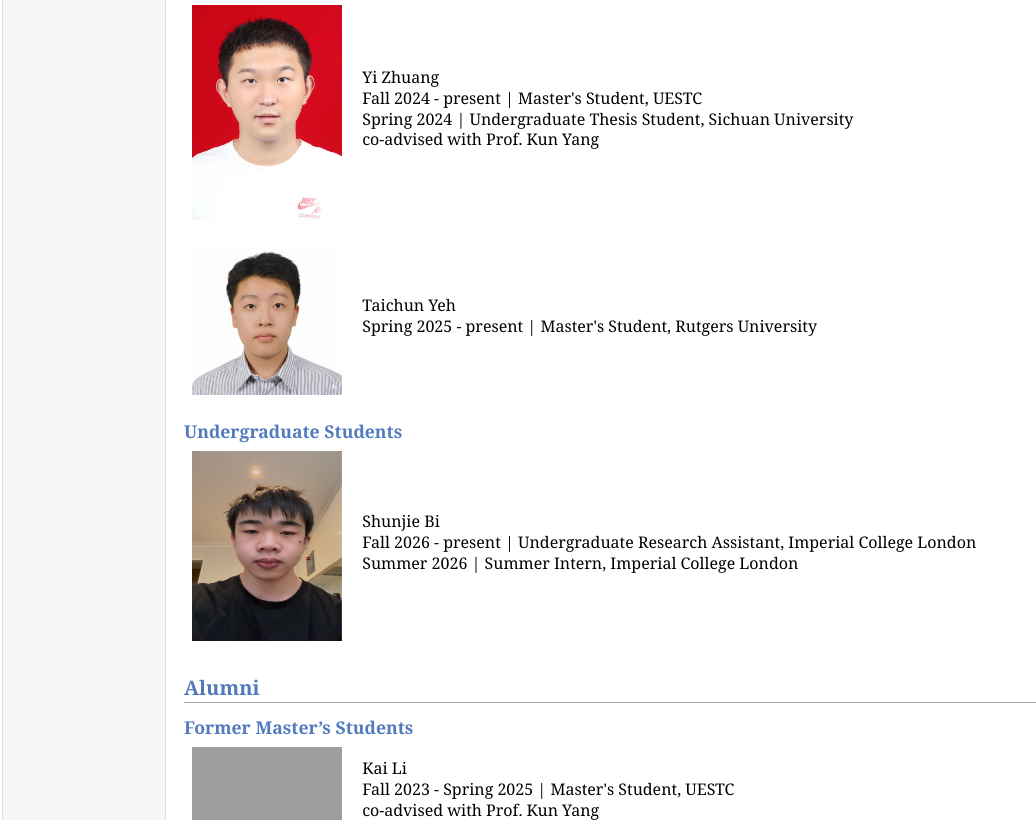
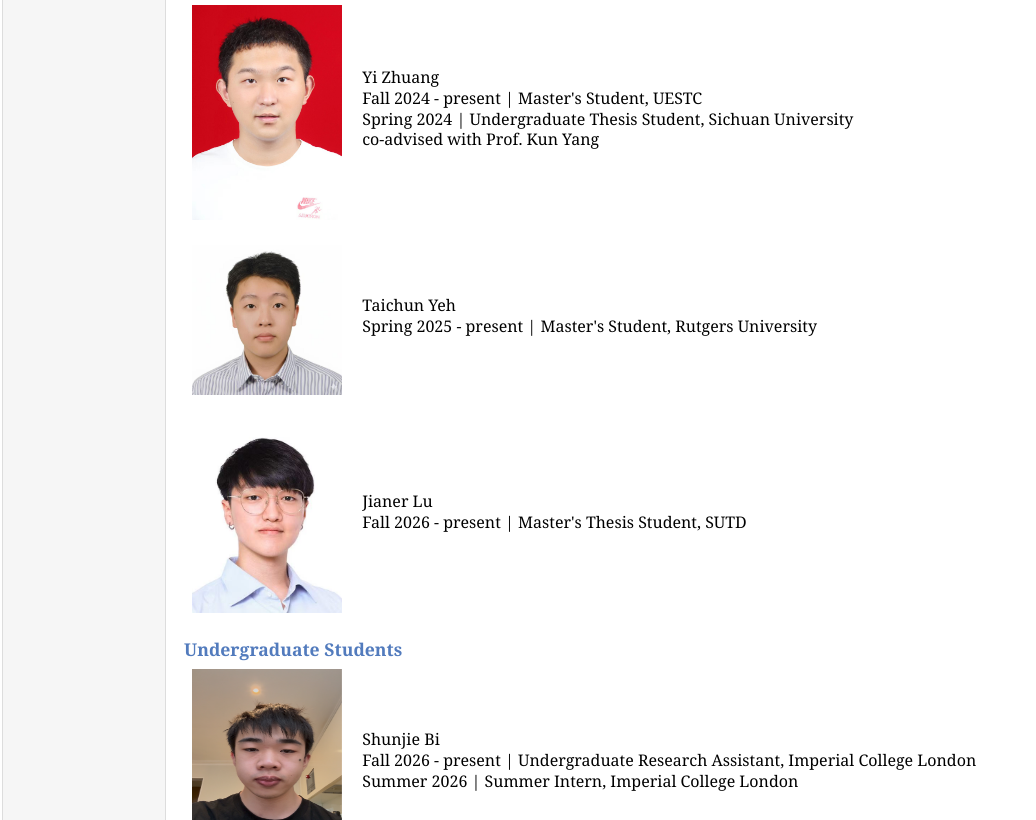
Before and after one commit to xingranchen/xingranchen.github.io, a plain HTML site: page Research_Group.html in a window 1280 px wide. Shown: the part 381-1201 px from the top of the page, without its empty margins (0-1036 px from the left). Drawn offline with Linux system fonts and the light colour scheme; grey boxes are pictures that could not be loaded.

Commit message:
Update Research_Group.html

```diff
--- a/Research_Group.html
+++ b/Research_Group.html
@@ -67,6 +67,12 @@ co-advised with Prof. Kun Yang</p>
 Spring 2025 - present | Master's Student, Rutgers University</p>
 </td></tr></tbody></table>
 
+<table class="imgtable"><tbody><tr><td>
+<img src="./Research_Group/Jianer.jpg" alt="" width="150px">&nbsp;</td>
+<td align="left"><p>Jianer Lu<br>
+Fall 2026 - present | Master's Thesis Student, SUTD</p>
+</td></tr></tbody></table>
+
 
 <h3>Undergraduate Students</h3>
 <table class="imgtable"><tbody><tr><td>
```
